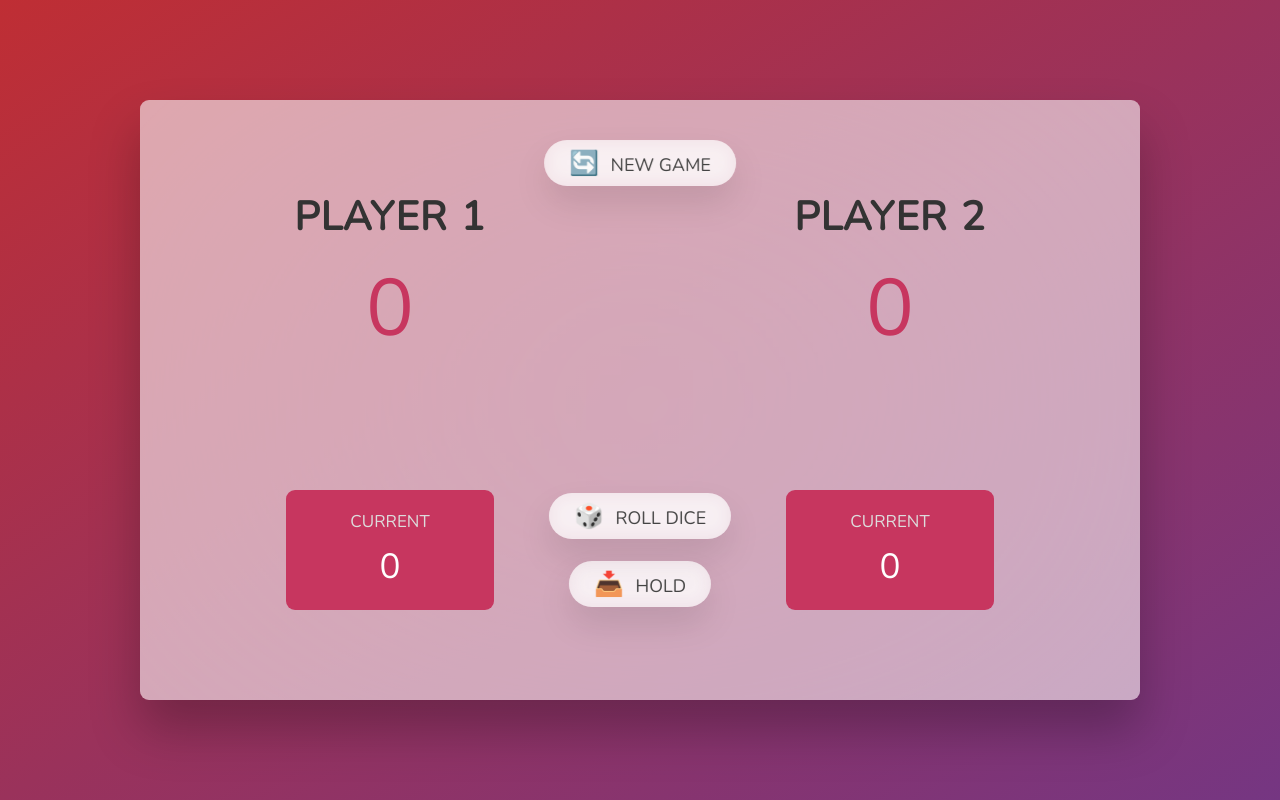
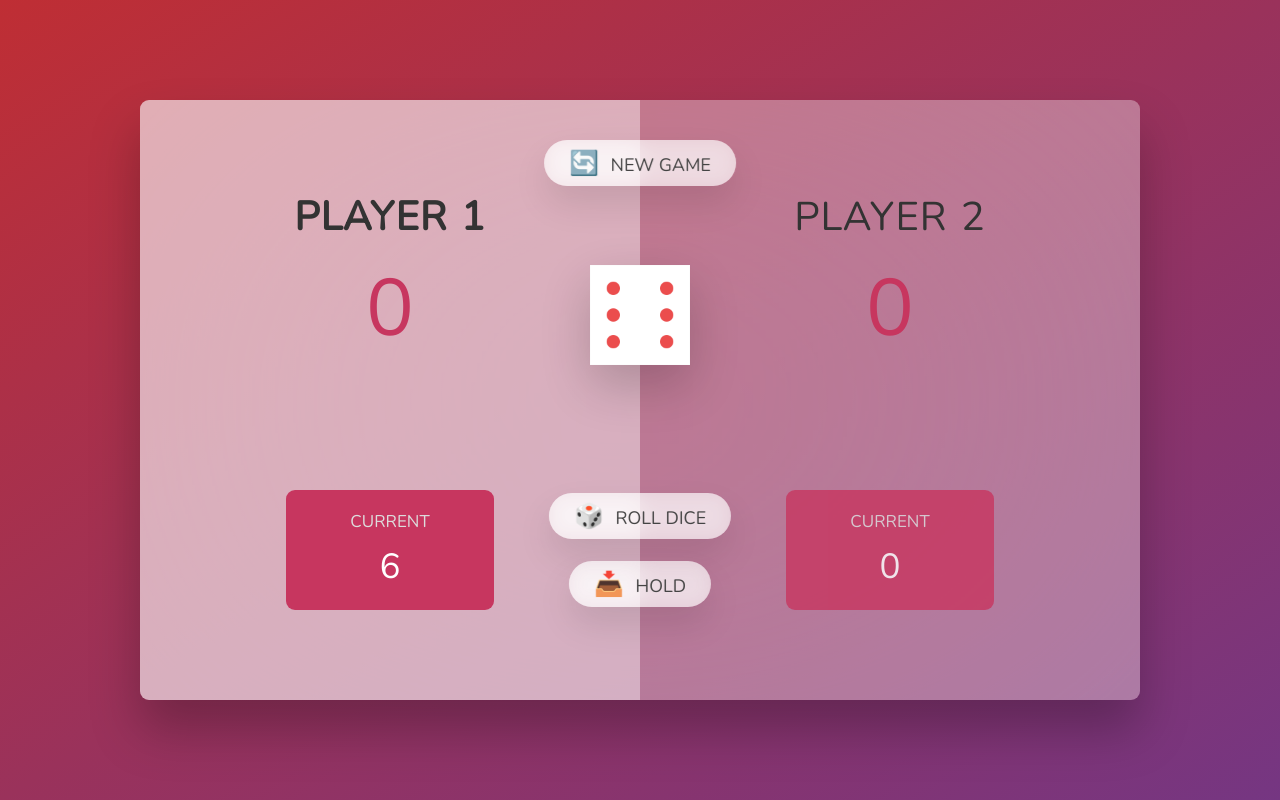
Before and after one commit to FilonenkoDima/PigGame, a plain HTML site: page index.html in a window 1280 px wide. Both pictures are taken after a click on the button "🎲 ROLL DICE". Drawn offline with nearby package versions, Linux system fonts and the light colour scheme.

Commit message:
rolling the dice

```diff
--- a/index.html
+++ b/index.html
@@ -17,7 +17,7 @@
           <p class="current-score" id="current--0">0</p>
         </div>
       </section>
-      <section class="player player--1 player--active">
+      <section class="player player--1">
         <h2 class="name" id="name--1">Player 2</h2>
         <p class="score" id="score--1">24</p>
         <div class="current">
--- a/script.js
+++ b/script.js
@@ -3,9 +3,37 @@
 // Selecting elements
 const score0El = document.getElementById("score--0");
 const score1El = document.getElementById("score--1");
+const current0El = document.getElementById("current--0");
+const current1El = document.getElementById("current--1");
+
 const diceEl = document.querySelector(".dice");
+const btnNew = document.querySelector(".btn--new");
+const btnRoll = document.querySelector(".btn--roll");
+const btnHold = document.querySelector(".btn--hold");
 
 // Starting conditions
 score0El.textContent = 0;
 score1El.textContent = 0;
 diceEl.classList.add("hidden");
+
+let currentScore = 0;
+
+// Rolling dice functionality
+btnRoll.addEventListener("click", function () {
+  // 1. Generate a random dice roll
+  const dice = Math.trunc(Math.random() * 6) + 1;
+  console.log(dice);
+
+  // 2. Display dice
+  diceEl.classList.remove("hidden");
+  diceEl.src = `dice-${dice}.png`;
+
+  // 3. Check for rolled 1
+  if (dice !== 1) {
+    // Add dice to current score
+    currentScore += dice;
+    current0El.textContent = currentScore; // CHANGE LATER
+  } else {
+    // Switch to next player
+  }
+});
--- a/style.css
+++ b/style.css
@@ -64,13 +64,11 @@ main {
 }
 
 .player--active {
-  background-color: rgba(255, 255, 255, 0.35);
+  background-color: rgba(255, 255, 255, 0.4);
 }
-
 .player--active .name {
   font-weight: 700;
 }
-
 .player--active .score {
   font-weight: 400;
 }
@@ -134,11 +132,9 @@ main {
 .btn--new {
   top: 4rem;
 }
-
 .btn--roll {
   top: 39.3rem;
 }
-
 .btn--hold {
   top: 46.1rem;
 }
```
